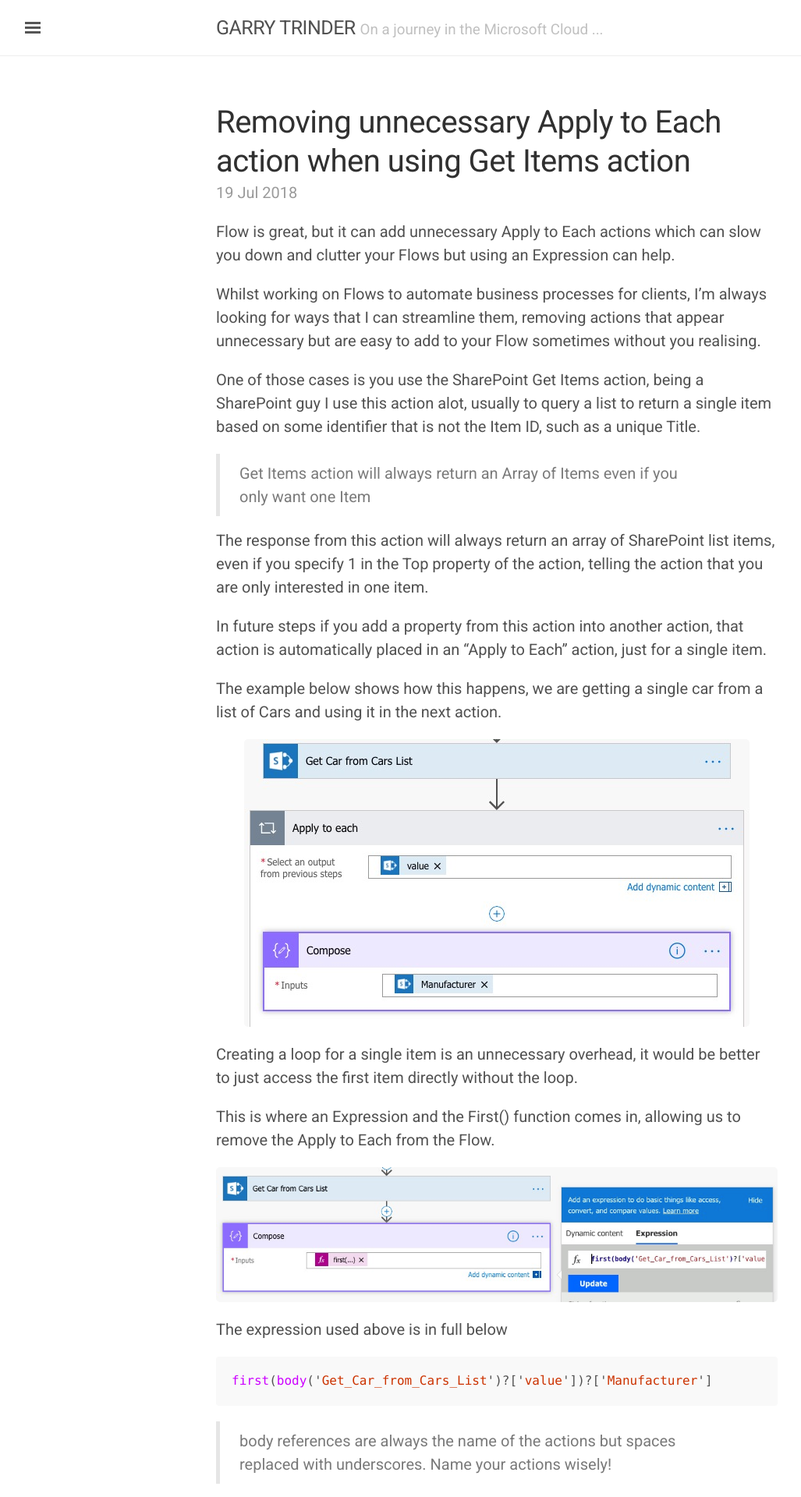
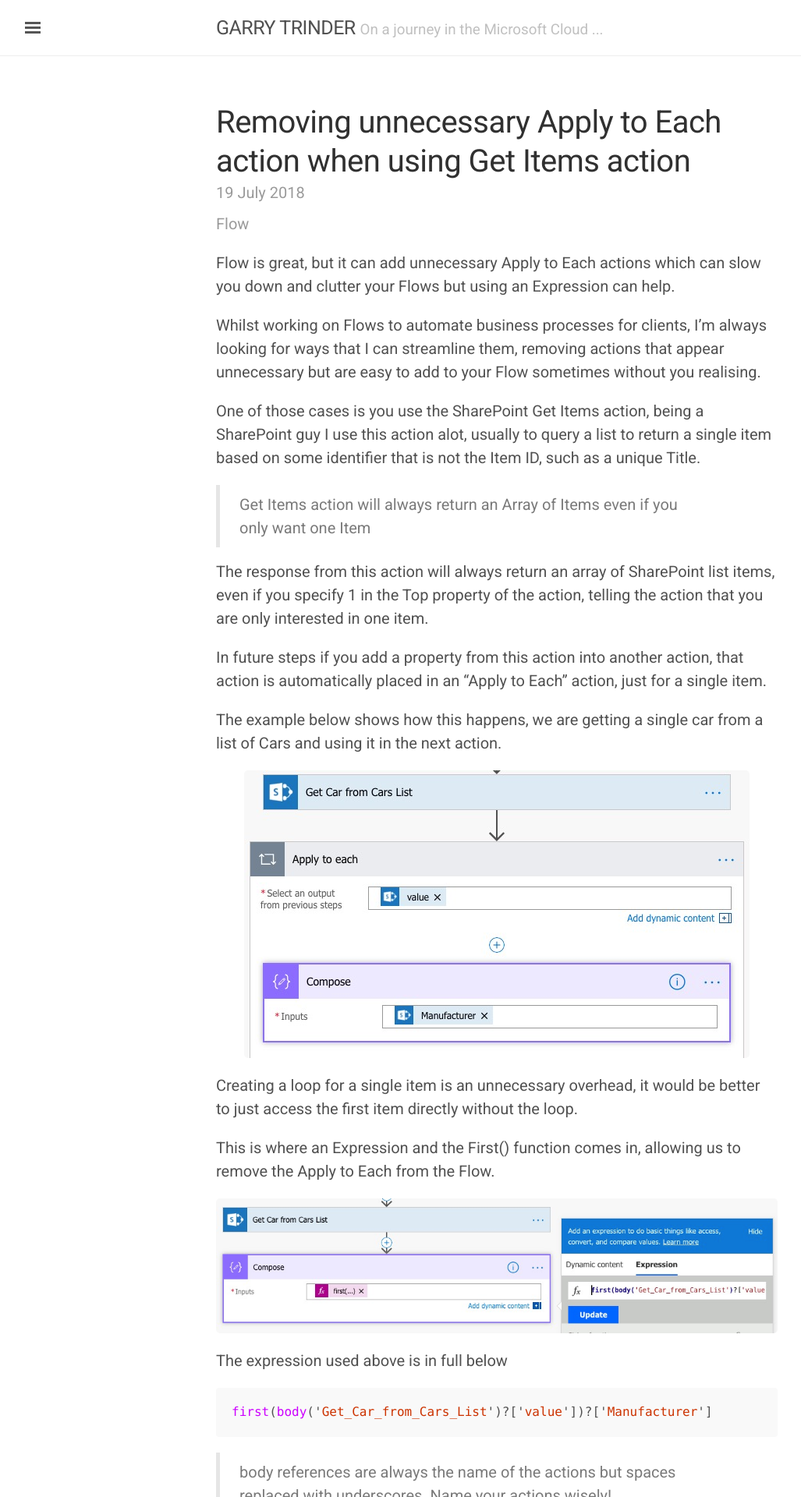
Before and after one commit to garrytrinder/garrytrinder.github.io, a Jekyll site: the page built from _posts/2018-07-19-removing-unnecessary-applytoeach-action-when-using-getitems-action.md, in a window 1280 px wide. Shown: the top 1920 px of the page at 78% size, without its empty margins (3-1030 px from the left). Built offline with Jekyll 4.4.1, drawn with Linux system fonts in a browser that asks for light colours; nearby versions of some CDN libraries; some of the changed text lies outside the part shown.

Commit message:
Added Related Posts, Tags and Category to Posts

```diff
--- a/_layouts/post.html
+++ b/_layouts/post.html
@@ -4,25 +4,22 @@ layout: default
 
 <div class="post">
   <h1 class="post-title">{{ page.title }}</h1>
-  <span class="post-date">{{ page.date | date_to_string }}</span>
+  <span class="post-date">{{ page.date | date: "%-d %B %Y" }}</span>
+  <span class="post-category">{{ page.category }}</span>
   {{ content }}
-  <!--<span class="post-category"><span>Category</span> {{ page.category }}</span>
+  <div class="message">
+    I hope that you found this post useful, if you have any questions or would like to discuss further feel free to
+    contact me on <a href="{{site.author.twitter}}" target="_blank">Twitter</a>
+  </div>
   <span class="post-tags">
     <span>Tags</span>
     {% assign tags = page.tags | sort %}
     {% for tag in tags %}
     <span class="post-tag">
-      {{ tag }}
+      <a href="#">{{ tag }}</a>
     </span>
     {% endfor %}
-  </span>-->
-  <div class="message">
-    I hope that you found this post useful, if you have any questions or would like to discuss further feel free to contact me on <a href="{{site.author.twitter}}" target="_blank">Twitter</a>
-  </div>
-</div>
-
-
-<!--
+  </span>
   <div class="related">
     <h2>Related Posts</h2>
     <ul class="related-posts">
@@ -38,4 +35,4 @@ layout: default
       {% endfor %}
     </ul>
   </div>
--->
+</div>
--- a/public/css/mystyles.css
+++ b/public/css/mystyles.css
@@ -23,3 +23,10 @@ h6,
   margin: 0 auto;
   display: block;
 }
+
+.post-category, .post-tags {
+  display: block;
+  margin-top: -.5rem;
+  margin-bottom: 1rem;
+  color: #9a9a9a;
+}
```
Lines whose indentation alone changed are shown as unchanged.
